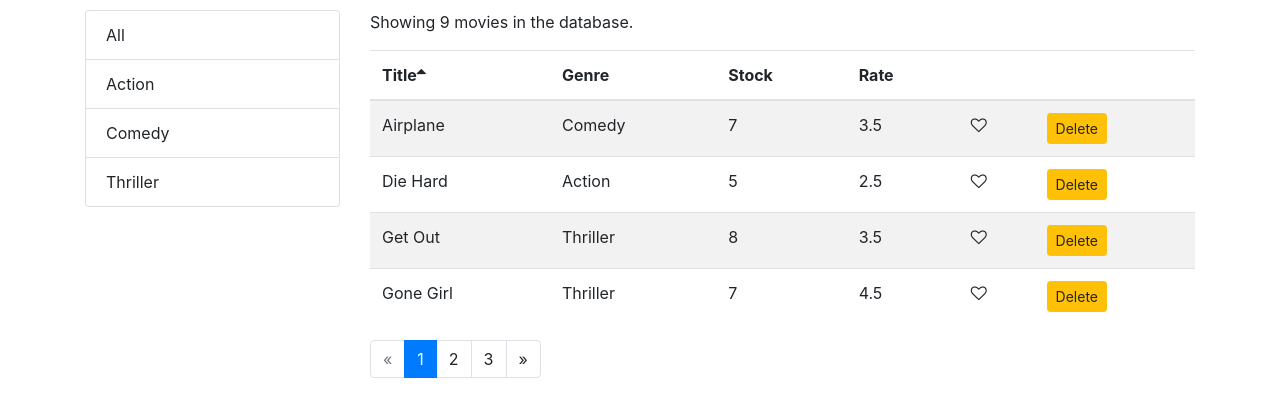
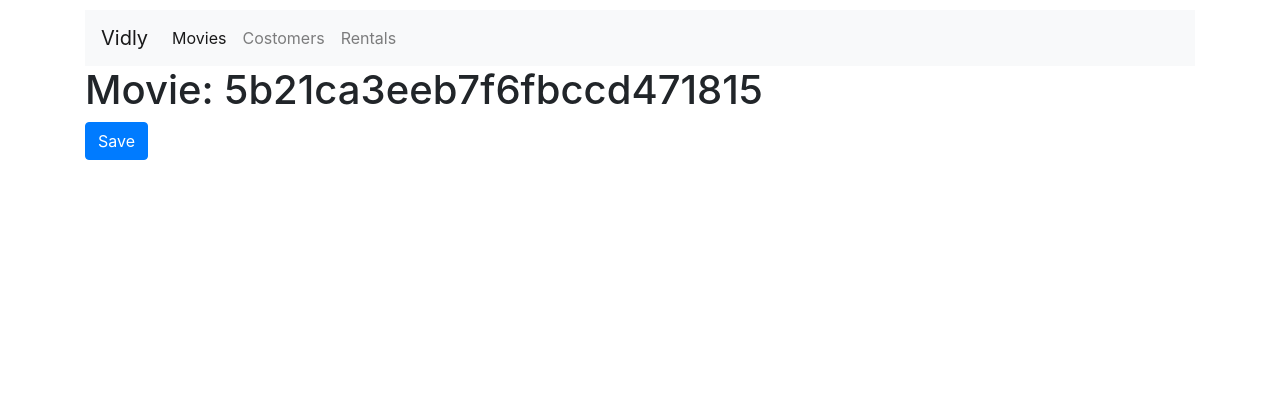
Before and after one commit to crisben2019/Vidly, a React (Create React App) app: page /movies/5b21ca3eeb7f6fbccd471815 in a window 1280 px wide. Shown: the top 416 px of the page. Built offline with nearby package versions, Linux system fonts and the light colour scheme.

Commit message:
Complete router exercise.

```diff
--- a/package.json
+++ b/package.json
@@ -9,6 +9,7 @@
     "prop-types": "^15.6.2",
     "react": "^16.4.2",
     "react-dom": "^16.4.2",
+    "react-router-dom": "^4.3.1",
     "react-scripts": "1.1.4"
   },
   "scripts": {
--- a/src/App.js
+++ b/src/App.js
@@ -1,12 +1,27 @@
 import React, { Component } from 'react';
+import { Switch, Route, Redirect } from 'react-router-dom';
 import Movies from './components/movies';
 import './App.css';
+import NavBar from './components/navBar';
+import Customers from './components/customers';
+import Rentals from './components/rentals';
+import NotFound from './components/common/notFound';
+import Movie from './components/movie';
 
 class App extends Component {
    render() {
       return (
          <main className="container">
-            <Movies />
+            <NavBar />
+            <Switch>
+               <Route path="/movies/:id" component={Movie} />
+               <Route path="/movies" component={Movies} />
+               <Route path="/customers" component={Customers} />
+               <Route path="/rentals" component={Rentals} />
+               <Route path="/not-found" component={NotFound} />
+               <Redirect exact from="/" to="/movies" />
+               <Redirect to="/not-found" />
+            </Switch>
          </main>
       );
    }
--- /dev/null
+++ b/src/components/common/notFound.jsx
@@ -0,0 +1,7 @@
+import React from 'react';
+
+const NotFound = ()=>{
+   return <h1>Not Found</h1>;
+};
+
+export default NotFound;
--- /dev/null
+++ b/src/components/customers.jsx
@@ -0,0 +1,7 @@
+import React from 'react';
+
+const Customers = ()=>{
+   return <h1>Customers</h1>
+};
+
+export default Customers;
--- /dev/null
+++ b/src/components/movie.jsx
@@ -0,0 +1,17 @@
+import React, { Component } from 'react';
+
+export default class Movie extends Component {
+   handleClick(id){
+      this.props.history.push('/movies');
+   }
+
+   render() {
+      const { id } = this.props.match.params;
+      return (
+         <React.Fragment>
+            <h1>Movie: {id}</h1>
+            <button className="btn btn-primary" onClick={() => { this.handleClick(id) }}>Save</button>
+         </React.Fragment >
+      );
+   }
+};
--- a/src/components/movies.jsx
+++ b/src/components/movies.jsx
@@ -1,4 +1,5 @@
 import React, { Component } from 'react';
+import { Link } from 'react-router-dom';
 import { getMovies } from "../services/fakeMovieService";
 import { getGenres } from '../services/fakeGenreService';
 import Pagination from "./common/pagination";
@@ -18,8 +19,12 @@ class Movies extends Component {
 
    componentDidMount = () => {
       const genres = [{ _id: '', name: "All" }, ...getGenres()];
+      const movies = getMovies();
+      for(let m of movies){
+         m.title = <Link to={'/movies/' + m._id}>{m.title}</Link>;
+      }
       this.setState({
-         movies: getMovies(),
+         movies,
          genres
       });
    }
@@ -51,13 +56,10 @@ class Movies extends Component {
    }
 
    getPagedData = () => {
-      const { length: count } = this.state.movies;
       const { pageSize, currentPage, selectedGenre, movies, sortColumn } = this.state;
-
       const filtered = selectedGenre && selectedGenre._id ? movies.filter(m => m.genre._id === selectedGenre._id) : movies;
       const sorted = _.orderBy(filtered, [sortColumn.path], [sortColumn.order]);
       const paginatedMovies = paginate(sorted, currentPage, pageSize);
-
       return { totalCount: filtered.length, data: paginatedMovies };
    };
 
@@ -72,7 +74,7 @@ class Movies extends Component {
                <ListGroup items={this.state.genres} selectedItem={this.state.selectedGenre} onItemSelect={this.handleGenreSelect} />
             </div>
             <div className="col">
-               <p>Showing {totalCount} movies in the database.</p>
+               {/* <p>Showing {totalCount} movies in the database.</p> */}
                <MoviesTable sortColumn={sortColumn} movies={movies} onDelete={this.handleDelete} onLike={this.handleLike} onSort={this.handleSort} />
                <Pagination itemsCount={totalCount} pageSize={pageSize} currentPage={currentPage} onPageChange={this.handlePageChange} />
             </div>
--- /dev/null
+++ b/src/components/navBar.jsx
@@ -0,0 +1,23 @@
+import React, { Component } from 'react';
+import { NavLink } from 'react-router-dom';
+
+export default class NavBar extends Component {
+   render() {
+      return (
+         <nav className="navbar navbar-expand-lg navbar-light bg-light">
+            <a className="navbar-brand" href="#">Vidly</a>
+            <button className="navbar-toggler" type="button" data-toggle="collapse" data-target="#navbarSupportedContent" aria-controls="navbarSupportedContent" aria-expanded="false" aria-label="Toggle navigation">
+               <span className="navbar-toggler-icon"></span>
+            </button>
+
+            <div className="collapse navbar-collapse" id="navbarSupportedContent">
+               <div className="navbar-nav mr-auto">
+                  <NavLink className="nav-item nav-link" to="/movies">Movies</NavLink>
+                  <NavLink className="nav-item nav-link" to="/customers">Costomers</NavLink>
+                  <NavLink className="nav-item nav-link" to="/rentals">Rentals</NavLink>
+               </div>
+            </div>
+         </nav>
+      );
+   }
+}
--- /dev/null
+++ b/src/components/rentals.jsx
@@ -0,0 +1,7 @@
+import React from 'react';
+
+const Rentals = ()=>{
+   return <h1>Rentals</h1>
+};
+
+export default Rentals;
--- a/src/index.js
+++ b/src/index.js
@@ -2,9 +2,10 @@ import React from 'react';
 import ReactDOM from 'react-dom';
 import './index.css';
 import App from './App';
+import { BrowserRouter } from 'react-router-dom';
 import registerServiceWorker from './registerServiceWorker';
 import 'bootstrap/dist/css/bootstrap.css';
 import 'font-awesome/css/font-awesome.css';
 
-ReactDOM.render(<App />, document.getElementById('root'));
+ReactDOM.render(<BrowserRouter><App /></BrowserRouter>, document.getElementById('root'));
 registerServiceWorker();
```
Also changed, not shown: 1 other file (tests, documents, lock files or other folders).
